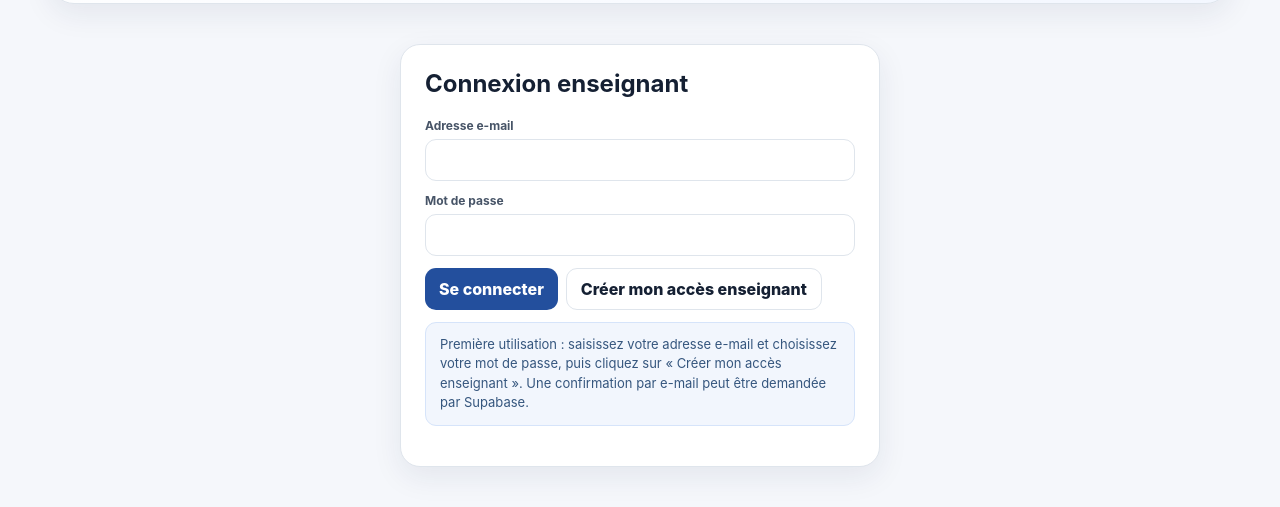
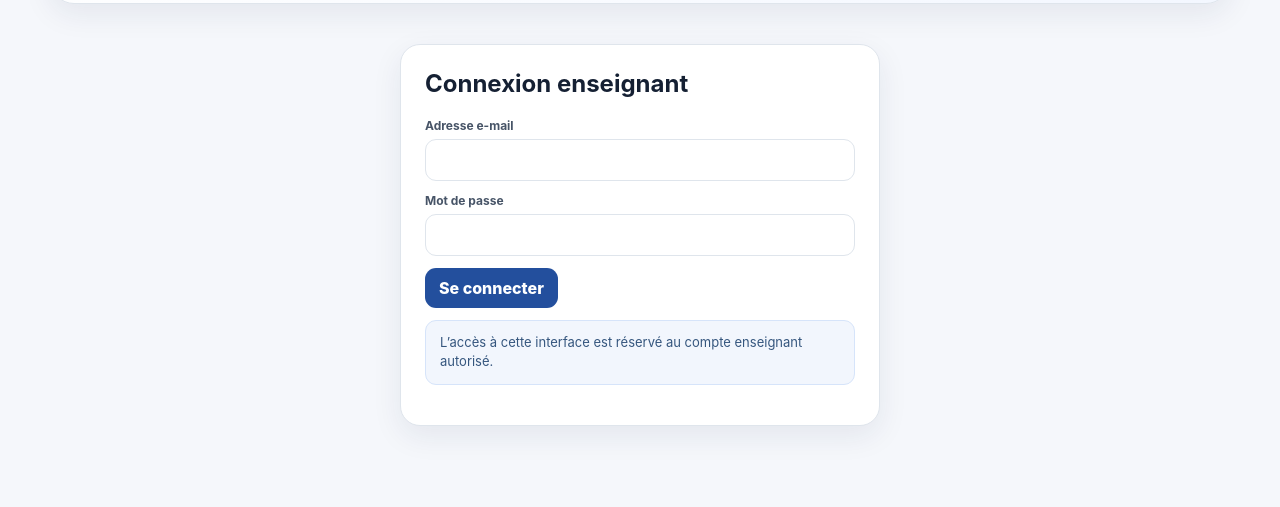
Before and after one commit to ilyass-chaker/glossaire-sgdn, a plain HTML site: page admin/index.html in a window 1280 px wide. Shown: the part 201-708 px from the top of the page. Drawn offline with nearby package versions, Linux system fonts and the light colour scheme; a script that the page names is missing.

Commit message:
Supprime la création de compte depuis l’administration

```diff
--- a/admin/index.html
+++ b/admin/index.html
@@ -6,10 +6,9 @@
 <div id="configError" class="error-banner hidden">L’application n’est pas encore reliée à Supabase. Complétez <strong>assets/config.js</strong> avant de vous connecter.</div>
 <section id="loginView" class="login-card"><h2>Connexion enseignant</h2><div class="field"><label>Adresse e-mail</label><input id="email" type="email" autocomplete="username"></div><div class="field"><label>Mot de passe</label><input id="password" type="password" autocomplete="current-password"></div><div class="row-actions" style="margin-top:10px">
 <button class="primary-btn" id="loginBtn" type="button">Se connecter</button>
-<button class="secondary-btn" id="signupBtn" type="button">Créer mon accès enseignant</button>
 </div>
-<p class="notice" style="margin-top:12px">Première utilisation : saisissez votre adresse e-mail et choisissez votre mot de passe, puis cliquez sur « Créer mon accès enseignant ». Une confirmation par e-mail peut être demandée par Supabase.</p>
-<p id="loginError" style="color:#b42318"></p><p id="loginSuccess" style="color:#1e7a62"></p></section>
+<p class="notice" style="margin-top:12px">L’accès à cette interface est réservé au compte enseignant autorisé.</p>
+<p id="loginError" style="color:#b42318"></p></section>
 <section id="adminView" class="hidden">
 <div class="admin-topline"><span class="status-pill" id="sessionLabel">Connecté</span><button class="secondary-btn" id="logoutBtn" type="button">Se déconnecter</button></div>
 <div class="admin-grid">
```
